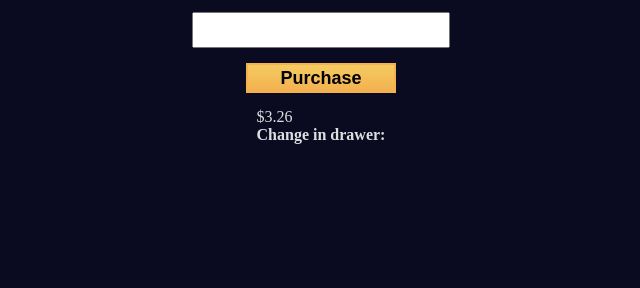
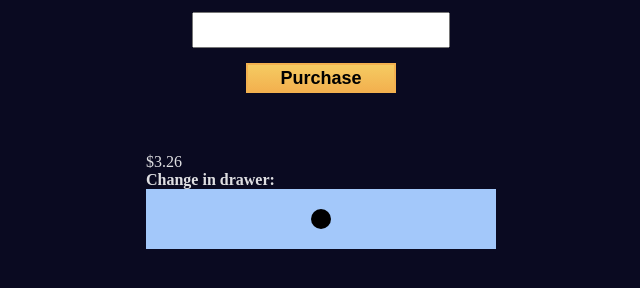
Before and after one commit to MisutaKohi/cash-register, a plain HTML site: page index.html in a window 1280 px wide. Shown: the part 192-480 px from the top of the page, without its empty margins (319-959 px from the left). Drawn offline with Linux system fonts and the light colour scheme.

Commit message:
Add styling to cash drawer

```diff
--- a/styles.css
+++ b/styles.css
@@ -5,6 +5,14 @@ body {
   background-color: rgb(10,10,33);
   color: rgb(223,223,226);
 }
+
+/* Utlity classes */
+
+.hidden {
+  display: none;
+}
+
+/* Customer input section */
 
 h1 {
   margin-top: 100px;
@@ -38,6 +46,24 @@ input {
   height: 30px;
 }
 
-.hidden {
-  display: none;
+/* Cash Register section */
+
+#cash-register {
+  margin-top: 45px;
 }
+
+#cash-drawer {
+  height: 60px;
+  width: 350px;
+  background-color: rgb(163,200,250);
+  display: flex;
+  align-items: center;
+  justify-content: center;
+}
+
+#cash-drawer-handle {
+  height: 20px;
+  width: 20px;
+  background-color: black;
+  border-radius: 50%;
+}
```
